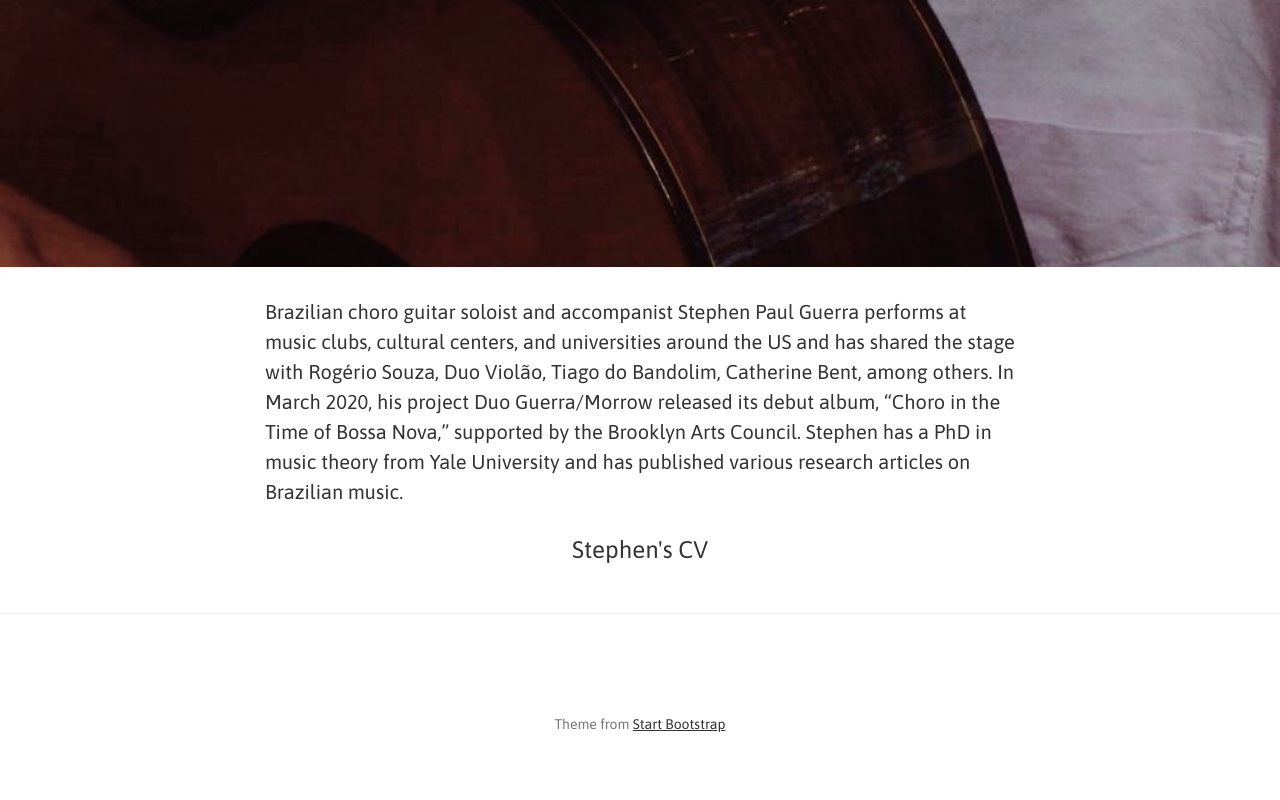
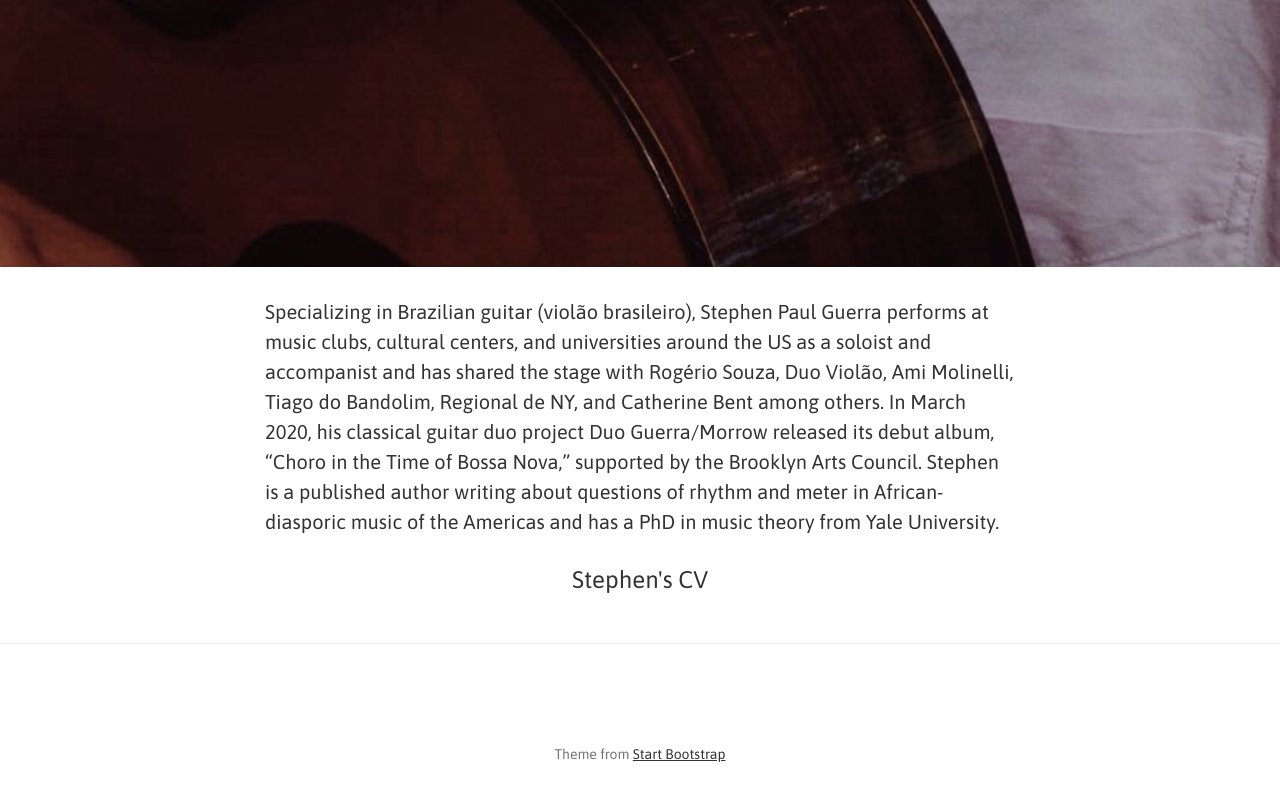
Before and after one commit to spguerra/spguerra.github.io, a website: page bio.html in a window 1280 px wide. Shown: the part 659-1459 px from the top of the page. Drawn offline with Linux system fonts and the light colour scheme.

Commit message:
Update bio.html

```diff
--- a/bio.html
+++ b/bio.html
@@ -107,7 +107,7 @@
     <div class="container">
         <div class="row">
             <div class="col-lg-8 col-lg-offset-2 col-md-10 col-md-offset-1">
-                <p>Brazilian choro guitar soloist and accompanist Stephen Paul Guerra performs at music clubs, cultural centers, and universities around the US and has shared the stage with Rogério Souza, Duo Violão, Tiago do Bandolim, Catherine Bent, among others. In March 2020, his project Duo Guerra/Morrow released its debut album, “Choro in the Time of Bossa Nova,” supported by the Brooklyn Arts Council. Stephen has a PhD in music theory from Yale University and has published various research articles on Brazilian music.</p>
+                <p>Specializing in Brazilian guitar (violão brasileiro), Stephen Paul Guerra performs at music clubs, cultural centers, and universities around the US as a soloist and accompanist and has shared the stage with Rogério Souza, Duo Violão, Ami Molinelli, Tiago do Bandolim, Regional de NY, and Catherine Bent among others. In March 2020, his classical guitar duo project Duo Guerra/Morrow released its debut album, “Choro in the Time of Bossa Nova,” supported by the Brooklyn Arts Council. Stephen is a published author writing about questions of rhythm and meter in African-diasporic music of the Americas and has a PhD in music theory from Yale University.</p>
                 <p><h3><a href="https://www.dropbox.com/s/iq9fls2lqv962h9/Guerra-CV%20%28June%202020%29.pdf?dl=0" target="_blank">Stephen's CV</h3></a></p>
             </div>
         </div>
```
